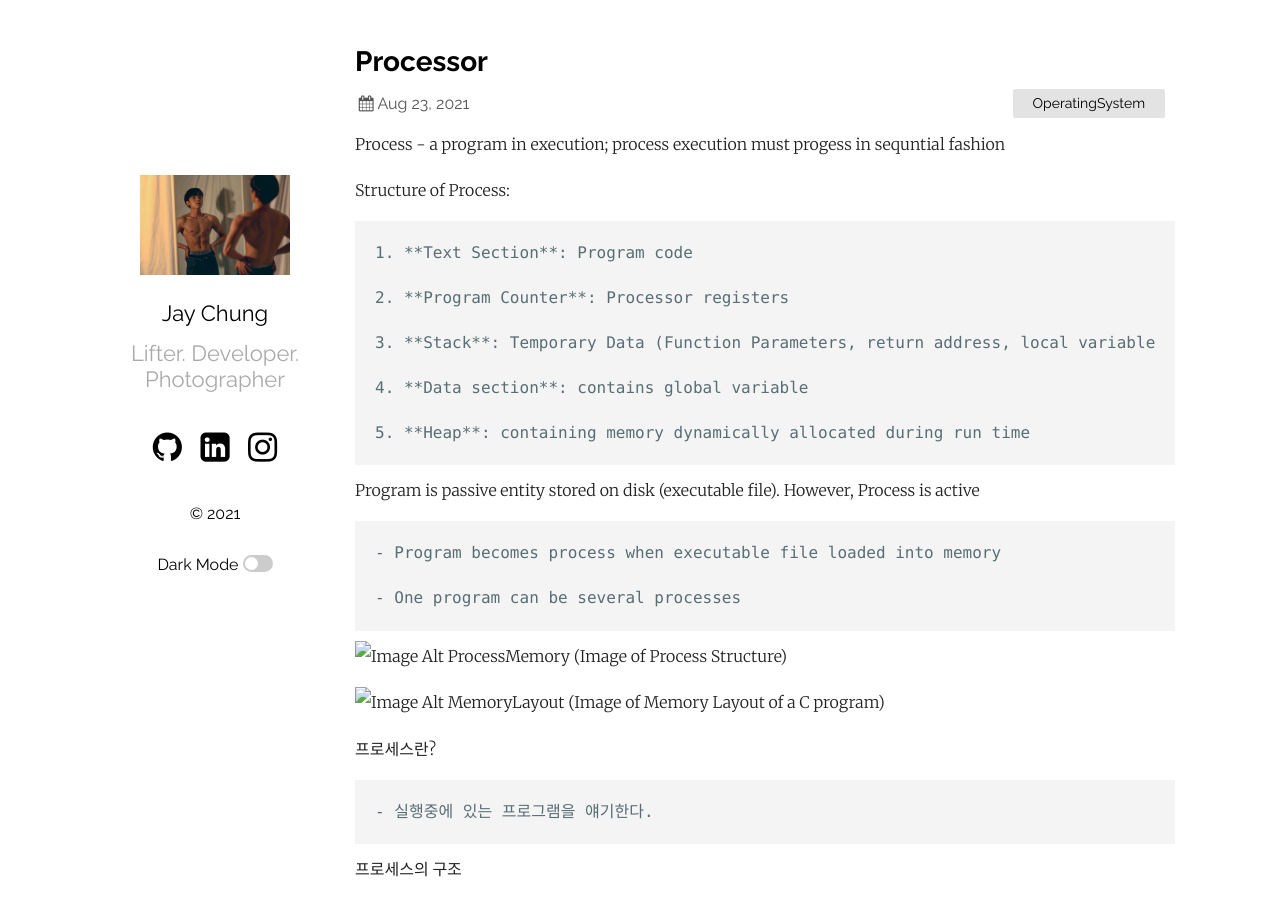
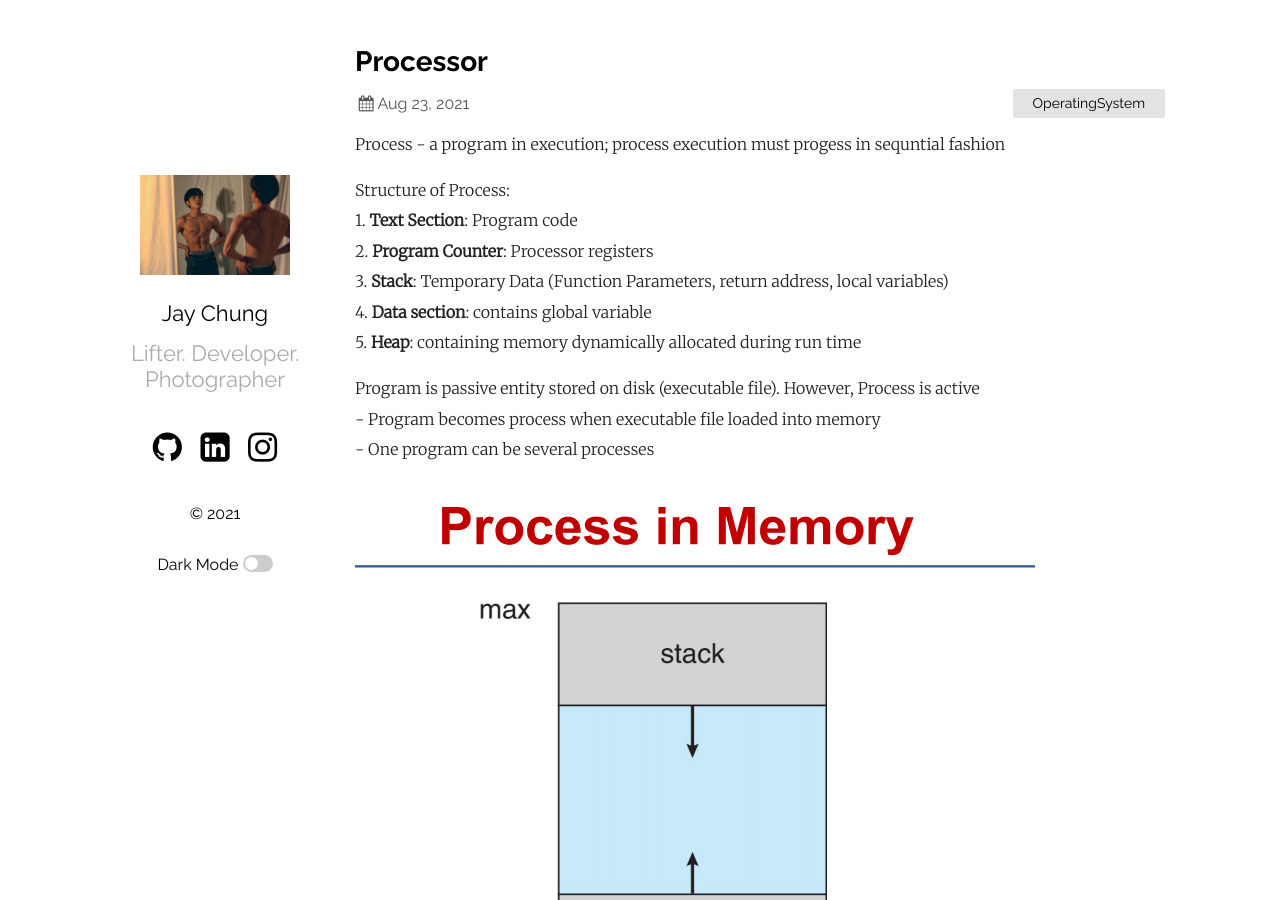
Before and after one commit to healthgongdoll/healthgongdoll.github.io, a Jekyll site: the page built from _posts/2021-08-23-OSProcess1.markdown, in a window 1280 px wide and 900 px high. Built offline with Jekyll 4.4.1, drawn with Linux system fonts in a browser that asks for light colours.

Commit message:
New Blog Update

```diff
--- a/_posts/2021-08-23-OSProcess1.markdown
+++ b/_posts/2021-08-23-OSProcess1.markdown
@@ -7,31 +7,24 @@ categories: OperatingSystem
 
 Process - a program in execution; process execution must progess in sequntial fashion
 
-Structure of Process:
-
-	1. **Text Section**: Program code
-
-	2. **Program Counter**: Processor registers
-
-	3. **Stack**: Temporary Data (Function Parameters, return address, local variables)
-
-	4. **Data section**: contains global variable
-
-	5. **Heap**: containing memory dynamically allocated during run time
+Structure of Process: <br/>
+	1. **Text Section**: Program code <br/>
+	2. **Program Counter**: Processor registers <br/>
+	3. **Stack**: Temporary Data (Function Parameters, return address, local variables) <br/>
+	4. **Data section**: contains global variable  <br/>
+	5. **Heap**: containing memory dynamically allocated during run time <br/>
 
 
-Program is passive entity stored on disk (executable file). However, Process is active
-
-	- Program becomes process when executable file loaded into memory
-
-	- One program can be several processes
+Program is passive entity stored on disk (executable file). However, Process is active <br/>
+	- Program becomes process when executable file loaded into memory <br/>
+	- One program can be several processes <br/>
 
 
 
-![Image Alt ProcessMemory](/assets/img/process_memory.png)
+![Image Alt ProcessMemory](/assets/process_memory.png)
 (Image of Process Structure)
 
-![Image Alt MemoryLayout](/assets/img/MemoryLayout.png)
+![Image Alt MemoryLayout](/assets/MemoryLayout.png)
 (Image of Memory Layout of a C program)
 
 
```
